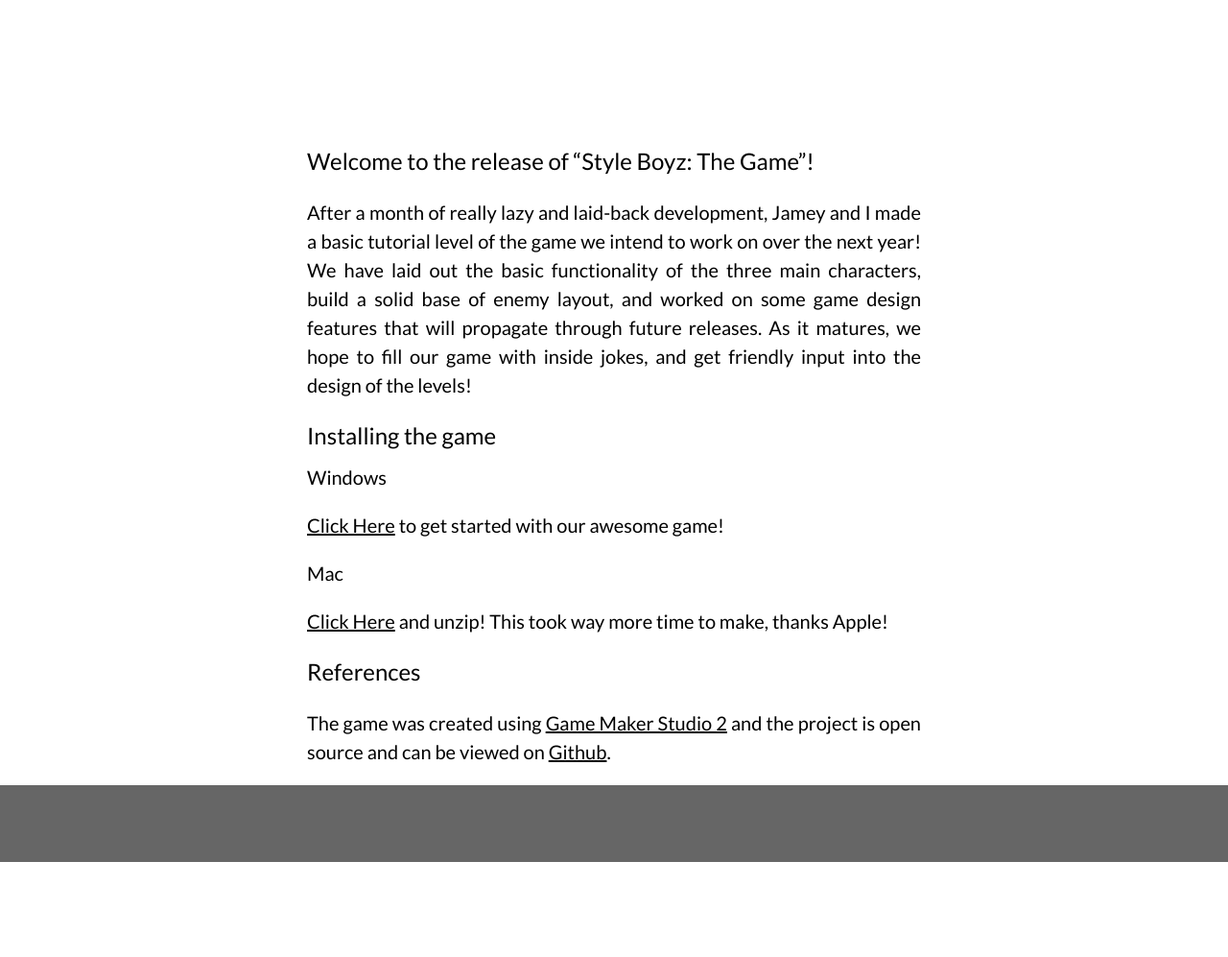
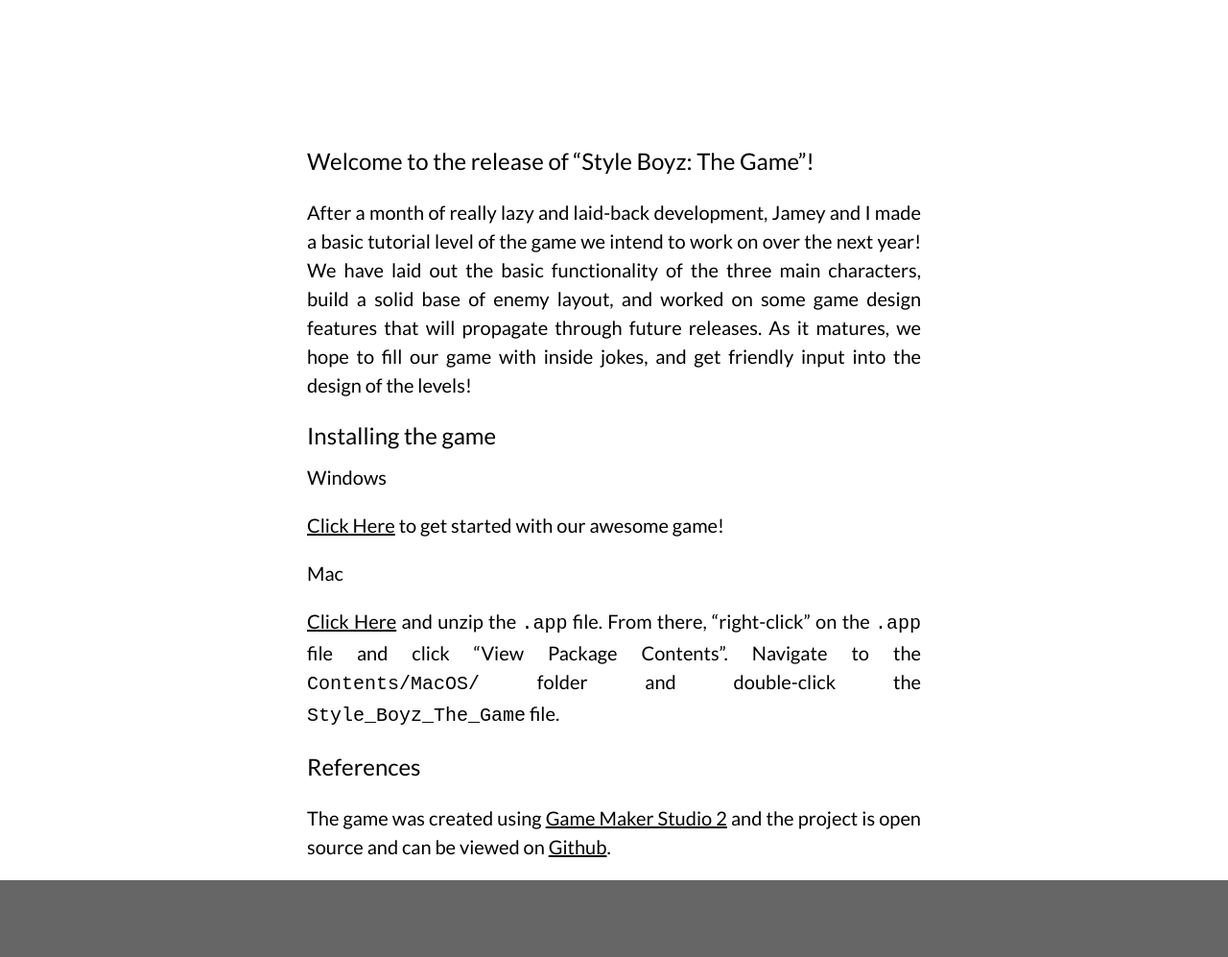
Before and after one commit to sumwatshade/sumwatshade.github.io, a Jekyll site: the page built from _posts/2017-12-25-style-boyz-the-game.md, in a window 1280 px wide. Shown: the whole page at 96% size. Built offline with Jekyll 4.4.1, drawn with Linux system fonts in a browser that asks for light colours; before the commit the page ends 900 px from its top, so only the background shows below that.

Commit message:
Update 2017-12-25-style-boyz-the-game.md

```diff
--- a/_posts/2017-12-25-style-boyz-the-game.md
+++ b/_posts/2017-12-25-style-boyz-the-game.md
@@ -20,8 +20,9 @@ to get started with our awesome game!
 
 #### Mac
 
-[Click Here](https://github.com/Jameywags/style_boyz_the_game/releases/download/0.0.1/StyleBoyzTheGame.zip)
-and unzip! This took way more time to make, thanks Apple!
+[Click Here](https://github.com/Jameywags/style_boyz_the_game/releases/download/0.0.1/StyleBoyzTheGame.exe)
+and unzip the `.app` file. From there, "right-click" on the `.app` file and click "View Package Contents".
+Navigate to the `Contents/MacOS/` folder and double-click the `Style_Boyz_The_Game` file.
 
 ### References
 The game was created using [Game Maker Studio 2](https://docs2.yoyogames.com/) and
```
